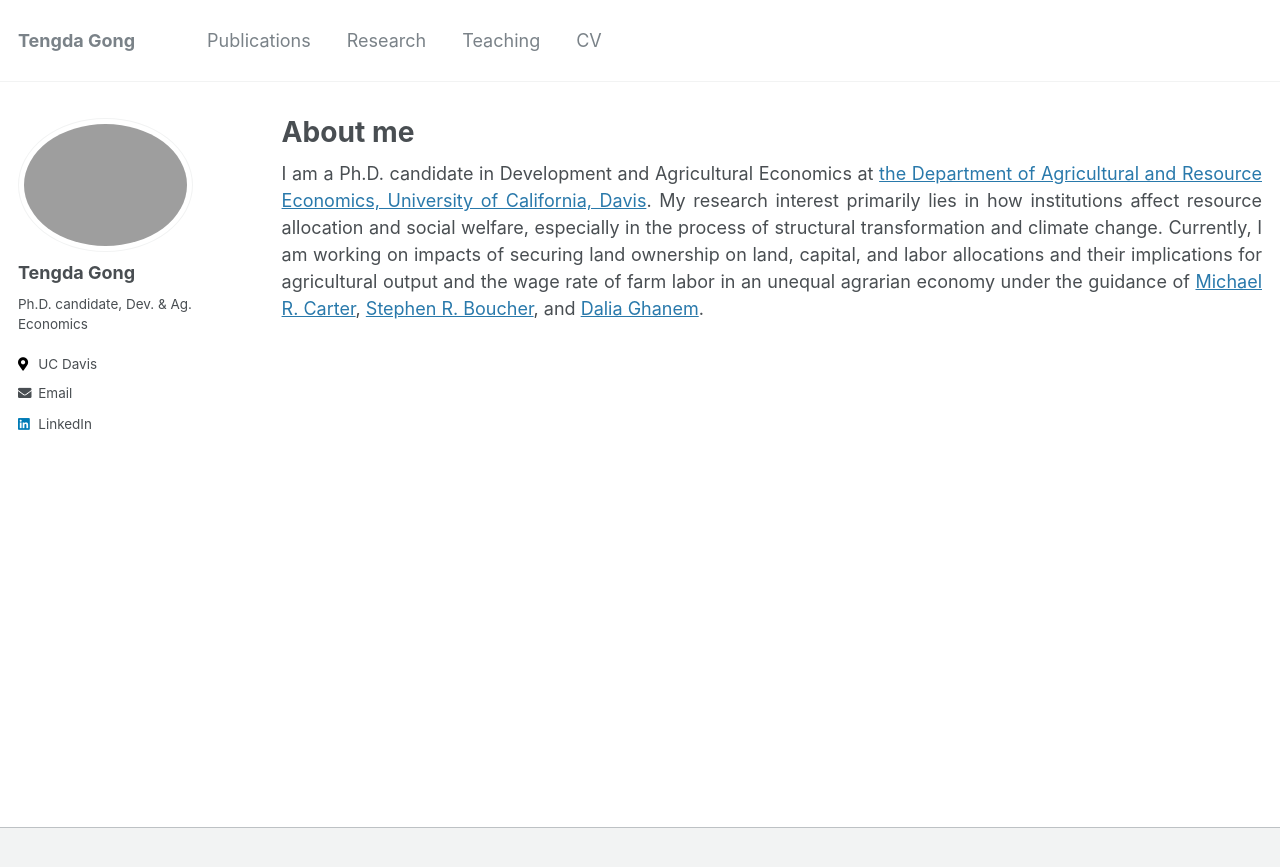
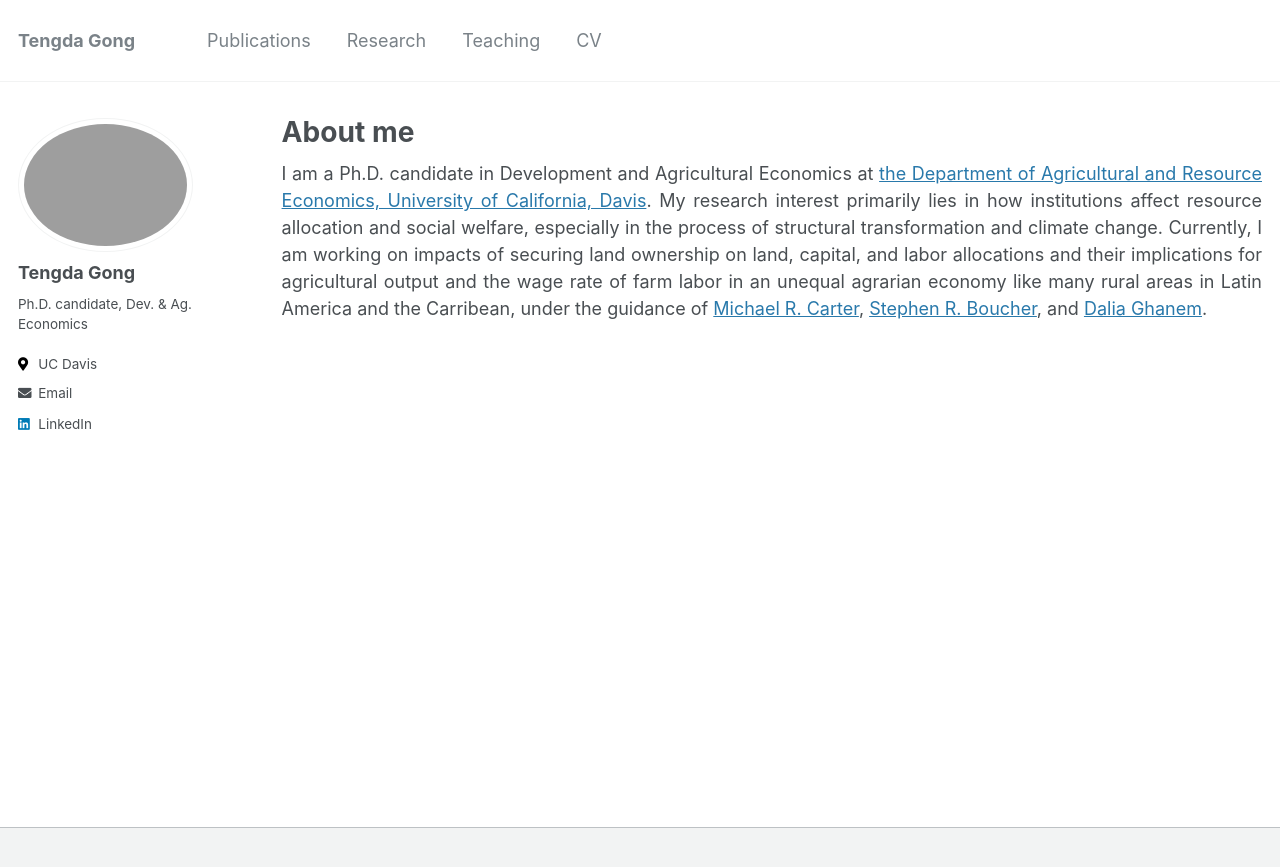
Before and after one commit to tendakung/tendakung.github.io, a Jekyll site: the page built from _pages/about.md, in a window 1280 px wide. Shown: the top 867 px of the page. Built offline with Jekyll 4.4.1, drawn with Linux system fonts in a browser that asks for light colours.

Commit message:
Update about.md

```diff
--- a/_pages/about.md
+++ b/_pages/about.md
@@ -7,5 +7,5 @@ redirect_from:
   - /about.html
 ---
 
-I am a Ph.D. candidate in Development and Agricultural Economics at [the Department of Agricultural and Resource Economics, University of California, Davis](https://are.ucdavis.edu/people/grad-students/phd/tengda-gong/). My research interest primarily lies in how institutions affect resource allocation and social welfare, especially in the process of structural transformation and climate change. Currently, I am working on impacts of securing land ownership on land, capital, and labor allocations and their implications for agricultural output and the wage rate of farm labor in an unequal agrarian economy under the guidance of [Michael R. Carter](https://are.ucdavis.edu/people/faculty/michael-carter/), [Stephen R. Boucher](https://are.ucdavis.edu/people/faculty/steve-boucher/), and [Dalia Ghanem](https://are.ucdavis.edu/people/faculty/dalia-ghanem/).
+I am a Ph.D. candidate in Development and Agricultural Economics at [the Department of Agricultural and Resource Economics, University of California, Davis](https://are.ucdavis.edu/people/grad-students/phd/tengda-gong/). My research interest primarily lies in how institutions affect resource allocation and social welfare, especially in the process of structural transformation and climate change. Currently, I am working on impacts of securing land ownership on land, capital, and labor allocations and their implications for agricultural output and the wage rate of farm labor in an unequal agrarian economy like many rural areas in Latin America and the Carribean, under the guidance of [Michael R. Carter](https://are.ucdavis.edu/people/faculty/michael-carter/), [Stephen R. Boucher](https://are.ucdavis.edu/people/faculty/steve-boucher/), and [Dalia Ghanem](https://are.ucdavis.edu/people/faculty/dalia-ghanem/).
 <br>
```
